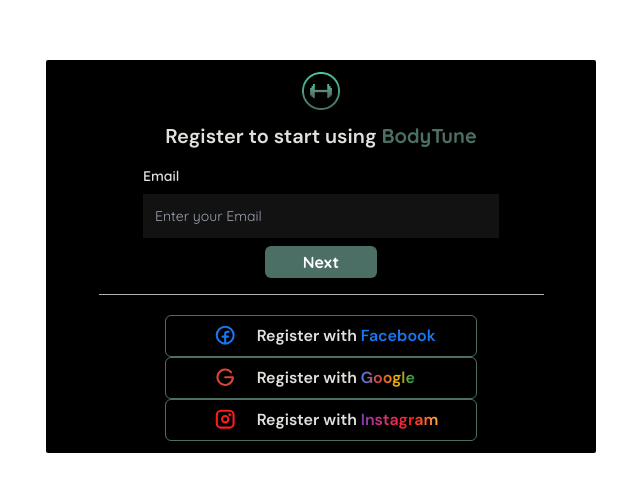
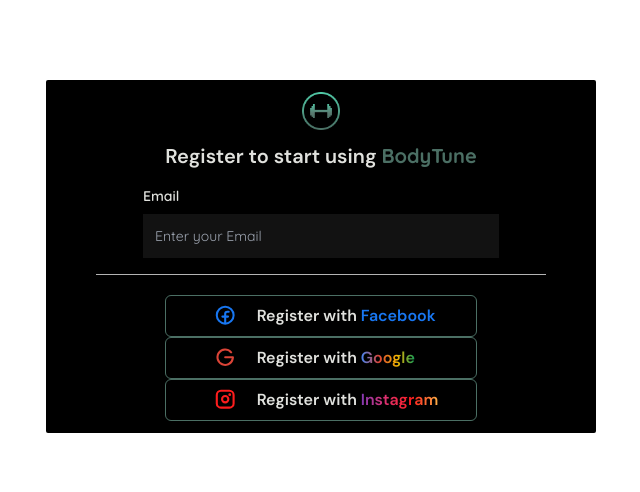
Before and after one commit to Inosensey/BodyTune, a Next.js app: page /register in a window 1280 px wide. Shown: the part 144-636 px from the top of the page, without its empty margins (319-959 px from the left). Built offline with nearby package versions, Linux system fonts and the light colour scheme.

Commit message:
Add validation props to steps and update SignUp UI.
Applied validation props to FirstStep, SecondStep, and ThirdStep. Made minor CSS adjustments and removed the Next button.

```diff
--- a/components/authComponents/signUp/SignUp.tsx
+++ b/components/authComponents/signUp/SignUp.tsx
@@ -1,6 +1,5 @@
 "use client";
 import Image from "next/image";
-import { motion } from "framer-motion";
 import React, { useState } from "react";
 
 // Components
@@ -16,10 +15,16 @@ import SecondStep from "./steps/SecondStep";
 import ThirdStep from "./steps/ThirdStep";
 
 // Types
-import { registerInputType } from "@/types/inputTypes";
+import { registerInputType, stepsValidation } from "@/types/inputTypes";
 import FourthStep from "./steps/FourthStep";
 
 // Initials
+const stepValidationInitials: stepsValidation = {
+  isFirstStepValid: false,
+  isSecondStepValid: false,
+  isThirdStepValid: false,
+  isFourthStepValid: false,
+}
 const registerInputInitials: registerInputType = {
   email: "",
   password: "",
@@ -37,6 +42,23 @@ const SignUp = () => {
     registerInputInitials
   );
   const [progress, setProgress] = useState<number>(0);
+  const [stepValidation, setStepValidation] = useState<stepsValidation>(stepValidationInitials)
+
+  const updateProgress = () => {
+    if(progress === 0) {
+      if(stepValidation.isFirstStepValid)
+       setProgress((prev) => prev + 1)
+    } else if(progress === 1) {
+      if(stepValidation.isSecondStepValid)
+       setProgress((prev) => prev + 1)
+    } else if(progress === 2) {
+      if(stepValidation.isThirdStepValid)
+       setProgress((prev) => prev + 1)
+    } else if(progress === 3) {
+      if(stepValidation.isFourthStepValid)
+       setProgress((prev) => prev + 1)
+    }
+  }
 
   const onSubmit = (event: React.FormEvent<HTMLFormElement>) => {
     event?.preventDefault();
@@ -59,7 +81,7 @@ const SignUp = () => {
       </div>
       <form onSubmit={onSubmit} className="mt-4">
         <div
-          className="phone:w-8/12 mx-auto"
+          className="phone:w-11/12 mx-auto"
           data-testid="progress-bar-container"
         >
           {progress !== 0 && (
@@ -72,6 +94,8 @@ const SignUp = () => {
               <FirstStep
                 email={registerInput.email}
                 setRegisterInput={setRegisterInput}
+                setStepValidation={setStepValidation}
+                updateProgress={updateProgress}
               />
             )}
           </div>
@@ -84,6 +108,9 @@ const SignUp = () => {
                 currentProgress={progress}
                 totalProgress={3}
                 setProgress={setProgress}
+                setStepValidation={setStepValidation}
+                isSecondStepValid={stepValidation.isSecondStepValid}
+                updateProgress={updateProgress}
               />
             )}
           </div>
@@ -102,6 +129,8 @@ const SignUp = () => {
                 currentProgress={progress}
                 totalProgress={3}
                 setProgress={setProgress}
+                updateProgress={updateProgress}
+                setStepValidation={setStepValidation}
               />
             )}
           </div>
@@ -116,28 +145,15 @@ const SignUp = () => {
             )}
           </div>
         </div>
-        <div className="w-28 mx-auto" data-testid="credentials-login-button">
-          <motion.button
-            onClick={() => setProgress((prev) => prev + 1)}
-            whileHover={{
-              scale: 1.1,
-              transition: { duration: 0.2 },
-            }}
-            whileTap={{ scale: 0.9 }}
-            className="bg-secondary text-white font-quickSand font-bold w-full rounded-md p-1 mt-2"
-          >
-            Next
-          </motion.button>
-        </div>
       </form>
       {progress === 0 && (
         <>
           <hr
             style={{ borderColor: "#b3b3b3" }}
-            className="max-w-[450px] phone:w-10/12 my-4 mx-auto"
+            className="max-w-[450px] phone:w-12/12 my-4 mx-auto"
           />
           <div className="mt-5 flex flex-col items-center gap-3">
-            <div className="phone:w-7/12 flex-col items-center gap-3">
+            <div className="phone:w-7/12 min-w-[290px] flex-col items-center gap-3">
               <div className="phone:w-full">
                 <ThirdPartyLogin
                   testId="facebook-third-party-login"
```
